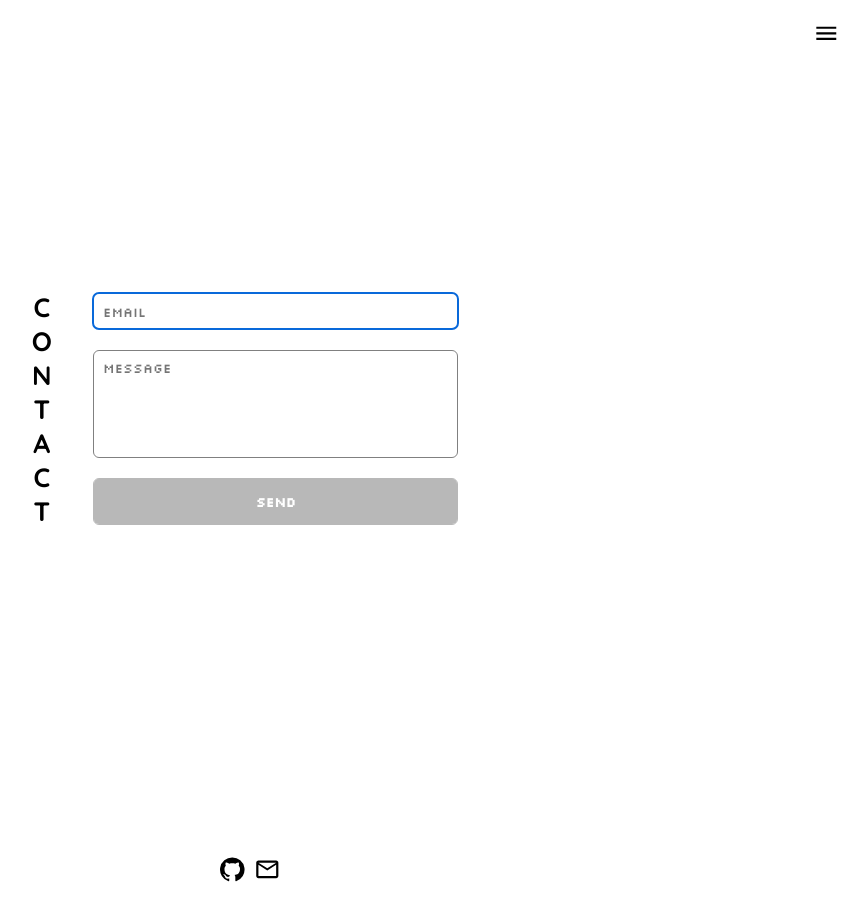
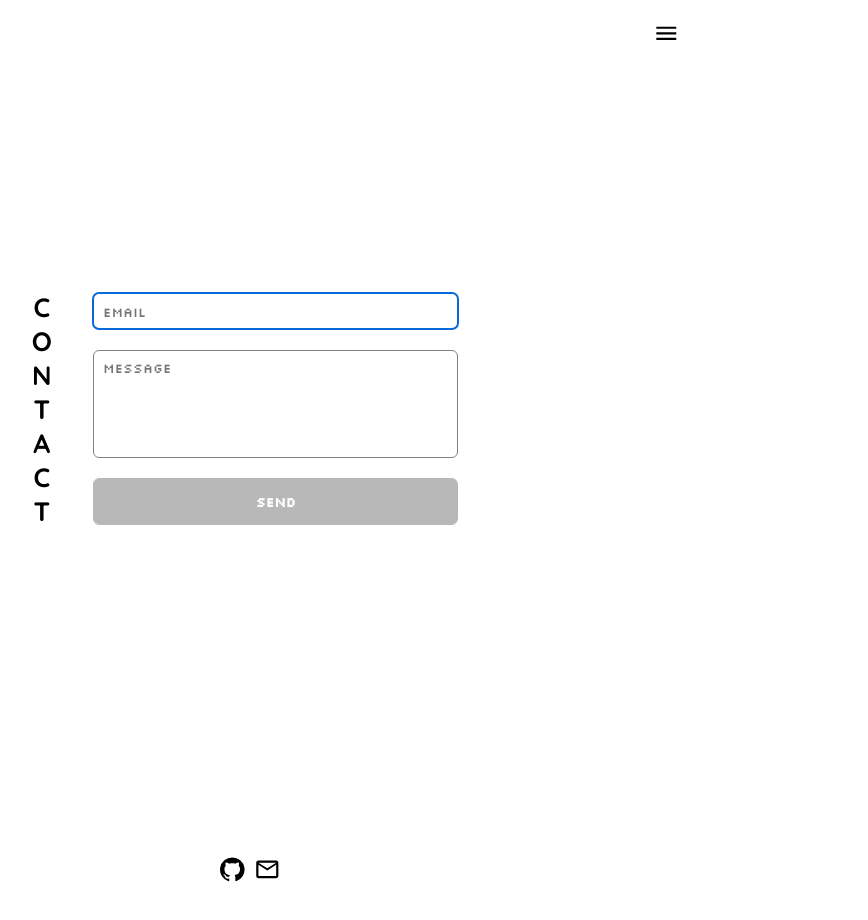
Before and after one commit to terjeee/homepage, a React (Create React App) app: page /homepage/contact in a window 1280 px wide. Shown: the top 920 px of the page, without its empty margins (390-1258 px from the left). Built offline with nearby package versions, Linux system fonts and the light colour scheme; a web font is replaced by a local one.

Commit message:
mindre maxWidth

```diff
--- a/src/css/variables/layout.scss
+++ b/src/css/variables/layout.scss
@@ -1,5 +1,5 @@
 // max-width for readability
-$page-width: 1220px;
+$page-width: 900px;
 $page-padding: 20px;
 
 $border-radius: 5px;
```
